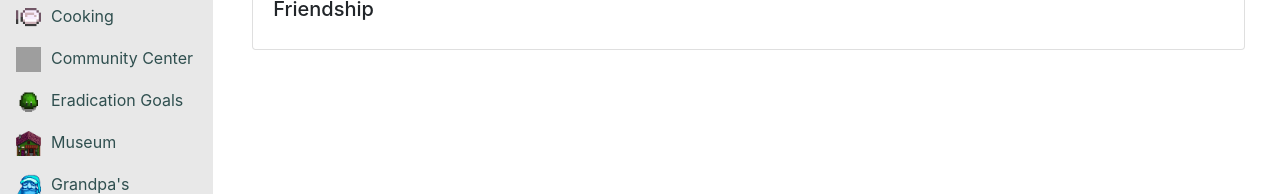
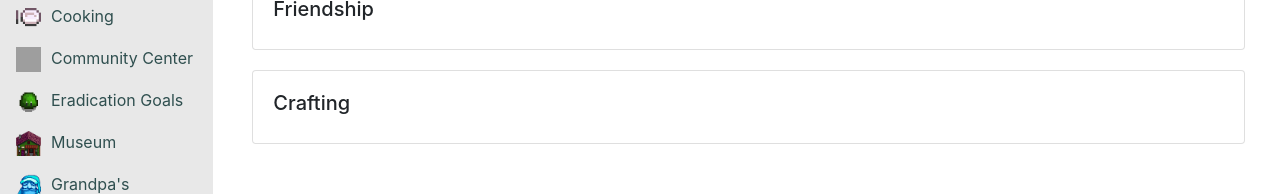
Before and after one commit to amiechan/sdv-checker, a React (Create React App) app: page / in a window 1280 px wide. Shown: the part 376-570 px from the top of the page. Built offline with nearby package versions, Linux system fonts and the light colour scheme; grey boxes are pictures that could not be loaded.

Commit message:
created items shipped component

```diff
--- a/src/components/FileUpload.js
+++ b/src/components/FileUpload.js
@@ -5,6 +5,7 @@ import Col from "react-bootstrap/Col";
 import Form from "react-bootstrap/Form";
 import Farmer from "./Farmer";
 import Friendship from "./Friendship";
+import ItemsShipped from "./ItemsShipped";
 
 function getDataString(data, startTag, endTag) {
     var start = data.indexOf(startTag);
@@ -38,6 +39,9 @@ const FileUpload = () => {
     // Friendship (Villager Name, Points, Status )
     const [friendshipDataString, setFriendshipDataString] = useState("");
 
+    // Items Shipped
+    const [itemsShippedDataString, setItemsShippedDataString] = useState("");
+
     const changeHandler = (e) => {
         // get file
         var file = e.target.files[0];
@@ -62,6 +66,11 @@ const FileUpload = () => {
 
             // Friendship
             setFriendshipDataString(
+                getDataString(xmlData, "<friendshipData>", "</friendshipData>")
+            );
+
+            // Items Shipped
+            setItemsShippedDataString(
                 getDataString(xmlData, "<friendshipData>", "</friendshipData>")
             );
         };
@@ -116,6 +125,7 @@ const FileUpload = () => {
             {/* other components */}
             <Farmer playerDataString={playerDataString} professionsDataString={professionsDataString} skillExpDataString={skillExpDataString} />
             <Friendship friendshipDataString={friendshipDataString} />
+            <ItemsShipped itemsShippedDataString={itemsShippedDataString}/>
         </div>
     );
 };
--- /dev/null
+++ b/src/components/ItemsShipped.js
@@ -0,0 +1,34 @@
+import React from "react";
+import { ProgressBar, Card, Row, Col, Container, Image } from "react-bootstrap";
+import parse from "../parse";
+
+const ItemsShipped = ({ itemsShippedDataString }) => {
+
+
+
+    if (itemsShippedDataString !== "") {
+        const parser = new DOMParser();
+        const craftingData = parser.parseFromString(itemsShippedDataString, "text/xml");
+        const tags = ['string', 'int'];
+        const craftingItemList = parse(craftingData, tags);
+        console.log(craftingItemList);
+        return (
+            <Card body className="contentCard fileDiv">
+                <h5>Crafting</h5>
+                {craftingItemList.map((item, index) => (
+                    <Card>
+                        {item['string']} / {item['int']}
+                    </Card>
+                ))}
+            </Card>
+        );
+    } else {
+        return (
+            <Card body className="contentCard fileDiv">
+                <h5>Crafting</h5>
+            </Card>
+        );
+    }
+};
+
+export default ItemsShipped;
```
